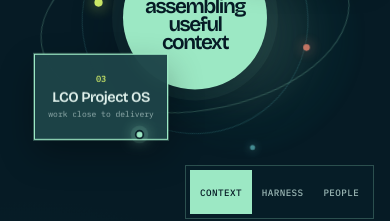
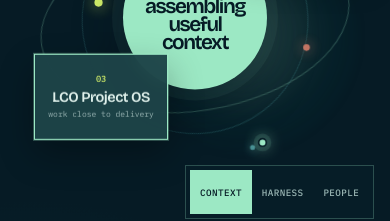
Before and after one commit to JewelsHovan/JewelsHovan.github.io, a React (Create React App) app: page / in a window 390 px wide. Shown: the part 960-1181 px from the top of the page. Built offline with nearby package versions, Linux system fonts and the light colour scheme.

Commit message:
fix(hero): keep orbit probe clear of card text

```diff
--- a/src/App.css
+++ b/src/App.css
@@ -68,7 +68,7 @@ h1 em { color: var(--mint); font-style: normal; font-weight: 430; }
 .orbital-core small { margin-bottom: .45rem; color: #105655; font: 500 .52rem/1 var(--mono); text-transform: uppercase; letter-spacing: .08em; }.orbital-core strong { font: 620 1.52rem/.88 var(--display); letter-spacing: -.07em; }.orbital-core > span { max-width: 7.2rem; margin-top: .58rem; padding-top: .42rem; color: #105655; border-top: 1px solid rgba(6, 27, 37, .24); font: 600 .48rem/1.1 var(--mono); letter-spacing: .045em; text-transform: uppercase; animation: signalReveal .4s ease both; }
 .orbit-card { position: absolute; z-index: 3; width: 9.6rem; min-height: 5.35rem; display: grid; place-content: center; justify-items: center; padding: .72rem; color: var(--ink); text-align: center; background: rgba(10, 43, 53, .9); border: 1px solid rgba(156, 232, 196, .25); backdrop-filter: blur(8px); box-shadow: 0 12px 25px rgba(0, 0, 0, .16); cursor: pointer; font: inherit; transition: border-color .28s ease, background .28s ease, box-shadow .28s ease; animation: cardFloat 6.3s ease-in-out infinite; }.orbit-card:hover, .orbit-card:focus-visible { border-color: var(--signal-color); background: rgba(12, 58, 67, .96); box-shadow: 0 14px 32px rgba(0, 0, 0, .27); }.orbit-card.is-active { border-color: var(--signal-color); background: color-mix(in srgb, var(--signal-color) 13%, rgba(10, 43, 53, .96)); box-shadow: 0 0 0 1px color-mix(in srgb, var(--signal-color) 32%, transparent), 0 15px 35px rgba(0, 0, 0, .3); animation: activeCardFloat 3.2s ease-in-out infinite; }
 .orbit-card span { display: block; color: var(--lime); font: 500 .54rem/1 var(--mono); }.orbit-card b { display: block; margin-top: .38rem; font: 620 .91rem/1 var(--display); letter-spacing: -.035em; }.orbit-card small { display: block; margin-top: .3rem; color: var(--muted); font: 400 .5rem/1.25 var(--mono); }.card-fluence { left: 1%; top: 12%; }.card-pi { right: 1%; top: 17%; animation-delay: -2.2s; }.card-news { left: 10%; bottom: 10%; animation-delay: -4.1s; }.orbit-caption { position: absolute; right: 6%; bottom: 3.8rem; margin: 0; color: var(--muted); font: italic .8rem/1.3 var(--sans); }
-.orbit-probe { position: absolute; z-index: 4; left: 24%; top: 32%; width: .7rem; height: .7rem; pointer-events: none; border: 2px solid var(--midnight); border-radius: 50%; background: var(--signal-color); box-shadow: 0 0 0 5px color-mix(in srgb, var(--signal-color) 11%, transparent), 0 0 18px var(--signal-color); transition: left .7s cubic-bezier(.22, .8, .32, 1), top .7s cubic-bezier(.22, .8, .32, 1); animation: probePulse 2.2s ease-in-out infinite; }.orbit-probe.probe-2 { left: 78%; top: 38%; }.orbit-probe.probe-3 { left: 32%; top: 77%; }
+.orbit-probe { position: absolute; z-index: 2; left: 24%; top: 32%; width: .7rem; height: .7rem; pointer-events: none; border: 2px solid var(--midnight); border-radius: 50%; background: var(--signal-color); box-shadow: 0 0 0 5px color-mix(in srgb, var(--signal-color) 11%, transparent), 0 0 18px var(--signal-color); transition: left .7s cubic-bezier(.22, .8, .32, 1), top .7s cubic-bezier(.22, .8, .32, 1); animation: probePulse 2.2s ease-in-out infinite; }.orbit-probe.probe-2 { left: 78%; top: 38%; }.orbit-probe.probe-3 { left: 44%; top: 79%; }
 .orbit-mode-picker { position: absolute; z-index: 4; right: 5%; bottom: 0; display: inline-flex; padding: .24rem; background: rgba(7, 31, 41, .75); border: 1px solid rgba(156, 232, 196, .25); backdrop-filter: blur(9px); }.orbit-mode-picker button { padding: .42rem .53rem; color: var(--muted); background: transparent; border: 0; cursor: pointer; font: 500 .52rem/1 var(--mono); text-transform: uppercase; letter-spacing: .045em; transition: color .2s ease, background .2s ease; }.orbit-mode-picker button:hover { color: var(--mint-pale); }.orbit-mode-picker button.active { color: var(--midnight); background: var(--signal-color); }
 .star { position: absolute; z-index: 1; display: block; width: .44rem; height: .44rem; border-radius: 50%; background: var(--lime); box-shadow: 0 0 13px var(--lime); animation: starTwinkle 4.8s ease-in-out infinite; }.star-one { left: 22%; top: 42%; }.star-two { right: 18%; top: 54%; background: var(--coral); box-shadow: 0 0 13px var(--coral); animation-delay: -1.6s; }.star-three { right: 33%; bottom: 18%; background: var(--aqua); box-shadow: 0 0 13px var(--aqua); animation-delay: -3.1s; }
 @keyframes signalBlink { 0%, 100% { transform: scale(.78); opacity: .65; } 50% { transform: scale(1.16); opacity: 1; } }@keyframes glowBreathe { 0%, 100% { transform: scale(.9); opacity: .72; } 50% { transform: scale(1.1); opacity: 1; } }@keyframes orbitOne { 0%, 100% { transform: translate(-50%, -50%) rotate(-22deg) scale(1); } 50% { transform: translate(-50%, -50%) rotate(-9deg) scale(1.025); } }@keyframes orbitTwo { 0%, 100% { transform: translate(-50%, -50%) rotate(45deg) scale(1); } 50% { transform: translate(-50%, -50%) rotate(61deg) scale(.985); } }@keyframes coreFloat { 0%, 100% { transform: translate(-50%, -50%) translateY(0); } 50% { transform: translate(-50%, -50%) translateY(-8px); } }@keyframes cardFloat { 0%, 100% { transform: translateY(0); } 50% { transform: translateY(-5px); } }@keyframes activeCardFloat { 0%, 100% { transform: translateY(-2px); } 50% { transform: translateY(-8px); } }@keyframes starTwinkle { 0%, 100% { transform: scale(.7); opacity: .62; } 50% { transform: scale(1.2); opacity: 1; } }@keyframes probePulse { 0%, 100% { transform: scale(.82); } 50% { transform: scale(1.18); } }@keyframes sceneReveal { from { opacity: 0; transform: scale(.975); } to { opacity: 1; transform: scale(1); } }@keyframes signalReveal { from { opacity: 0; transform: translateY(3px); } to { opacity: 1; transform: translateY(0); } }
@@ -322,6 +322,7 @@ body.atlas-open { overflow: hidden; }.harness-atlas-backdrop { position: fixed;
   }
   .card-news { bottom: 20%; }
   .orbit-probe.probe-2 { left: 88%; }
+  .orbit-probe.probe-3 { left: 67%; top: 79%; }
   .orbit-caption { display: none; }
   .orbit-mode-picker { right: 0; }
   .project-detail--inline { padding: 1.25rem; }
```
